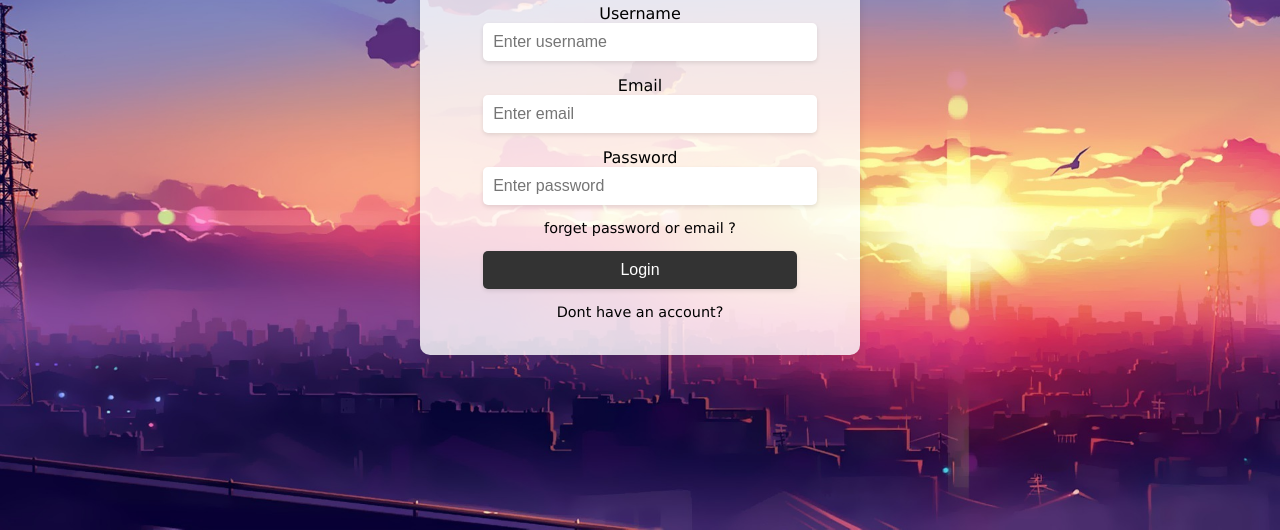
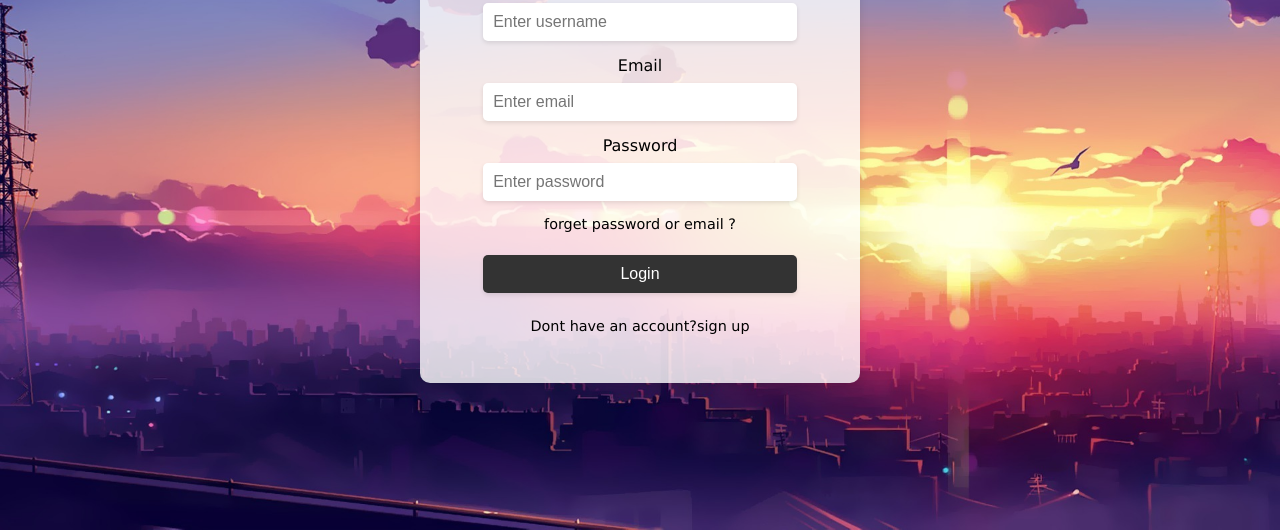
Before and after one commit to animeXtreme/OtaNexus, a website: page HTML/login-anime.html in a window 1280 px wide. Shown: the part 270-800 px from the top of the page. Drawn offline with Linux system fonts and the light colour scheme.

Commit message:
28/03/2025

```diff
--- a/HTML/login-anime.html
+++ b/HTML/login-anime.html
@@ -31,8 +31,10 @@
                 <div class="form-group">
                     <input type="submit" value="Login" id="login">
                 </div>
-                <div class="form-group">
-                    <a href="sign-up-anime.html" id="have-account" >Dont have an account?</a>
+                <div class="form-group no-account">
+                    <p id="dont-have-account">Dont have an account?</p>
+                    <a href="sign-up-anime.html" id="have-account" >sign up</a>
+
                 </div>
             </form>
         </div>
--- a/asset/css/form-login.css
+++ b/asset/css/form-login.css
@@ -10,6 +10,10 @@ body {
     display: flex;
     justify-content: center;
     align-items: center;
+}
+form {
+    position: relative;
+    width: 100%;
 }
 
 .container {
@@ -37,6 +41,8 @@ body {
 }
 
 .form-group input {
+    box-sizing: border-box;
+    margin-top: 8px;
     width: 100%;
     padding: 10px;
     border: none;
@@ -50,8 +56,8 @@ body {
     box-shadow: 0 0 0 2px #333;
 }
 
+
 #login {
-    width: 100%;
     padding: 10px;
     background-color: #333;
     color: #fff;
@@ -64,6 +70,14 @@ body {
 #login:hover {
     background-color: #555;
 }
+
+.no-account {
+    display: flex;
+    flex-direction: row;
+    justify-content: center;
+}
+
+#dont-have-account,
 #have-account,
 #forget-password {
     color: black;
@@ -72,6 +86,7 @@ body {
     text-decoration: none;
     font-size: 0.9rem;
 }
+
 #have-account:hover,
 #forget-password:hover {
     text-decoration: underline;
```
